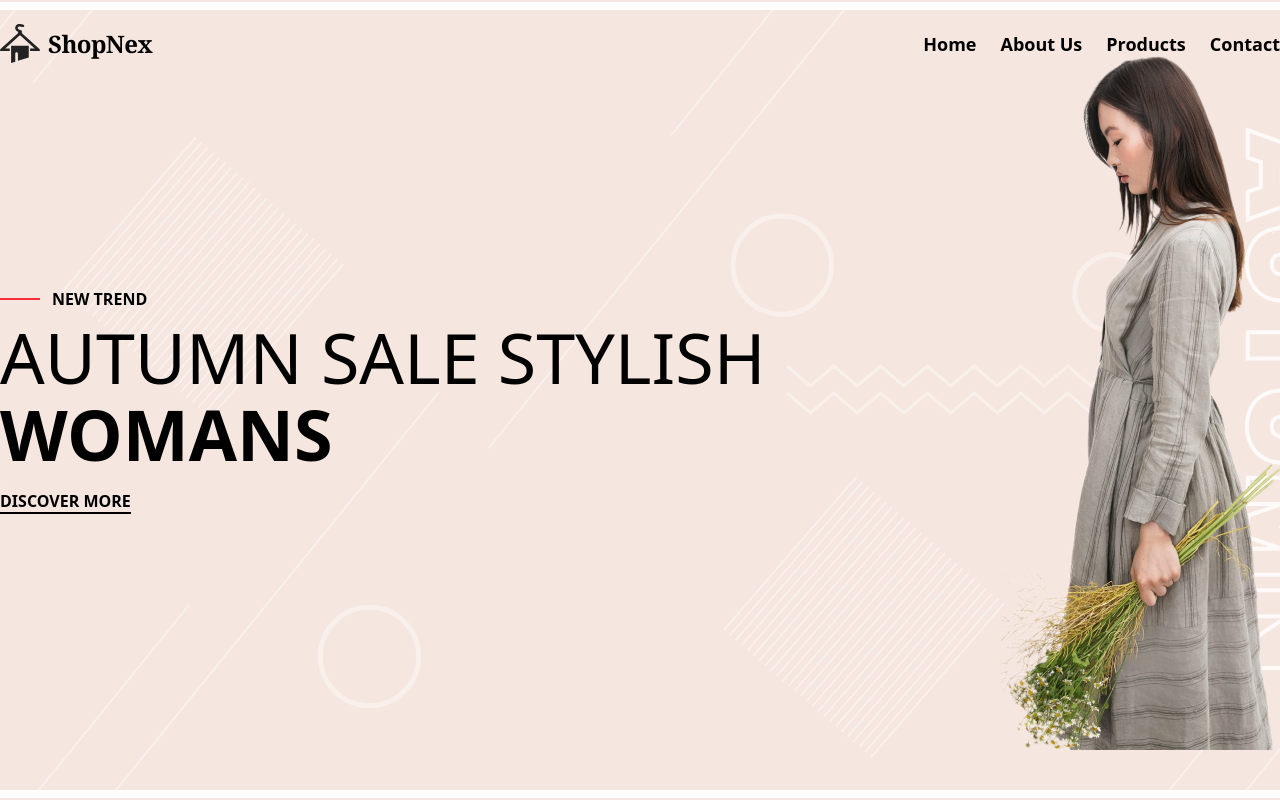
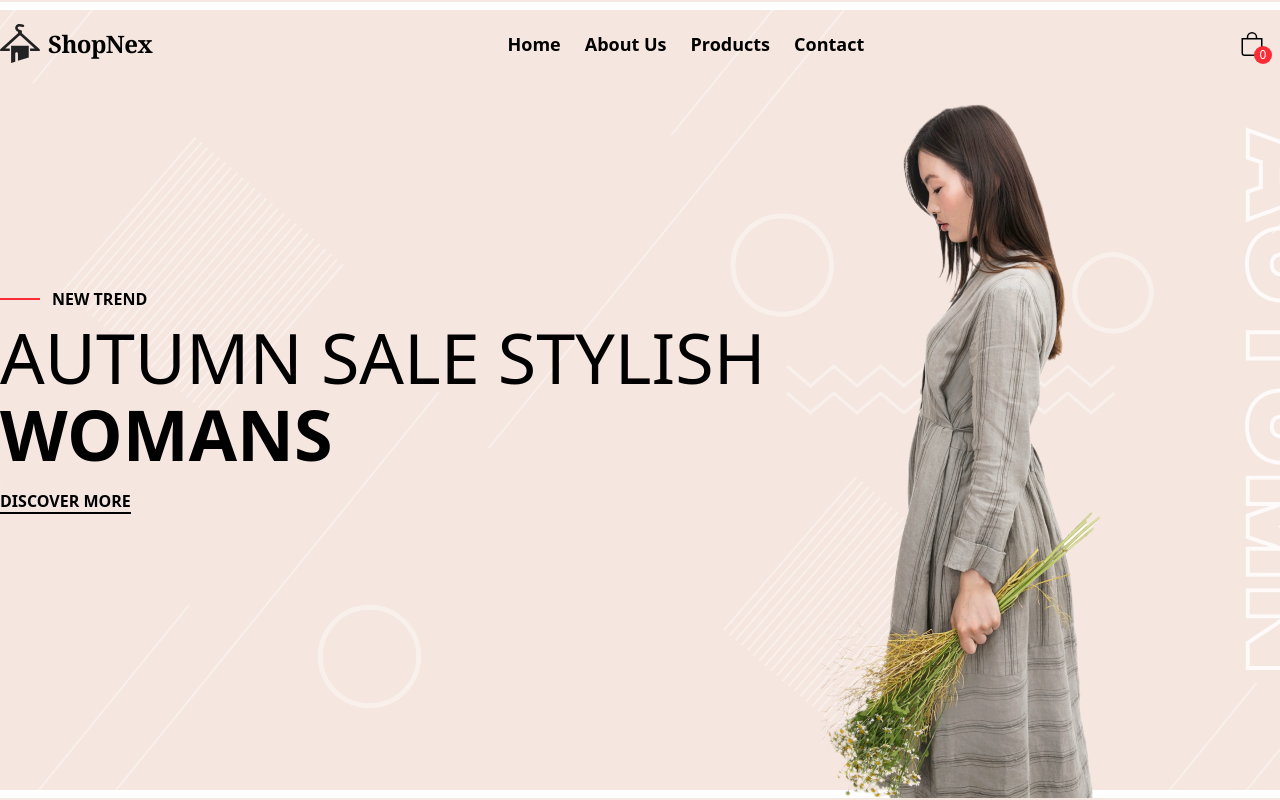
Before and after one commit to roysreejan/shopnex, a React (Vite) app: page / in a window 1280 px wide. Shown: the top 800 px of the page. Built offline with nearby package versions, Linux system fonts and the light colour scheme; no server answers.

Commit message:
adjust responsiveness

```diff
--- a/src/components/Header.jsx
+++ b/src/components/Header.jsx
@@ -32,13 +32,13 @@ const Header = () => {
       animate={{ opacity: 1 }}
       transition={{ duration: 0.5 }}
     >
-      <div className="container px-[30px] lg:px-0 mx-auto flex items-center justify-between h-full">
+      <div className="container px-[15px] lg:px-0 mx-auto flex items-center justify-between h-full">
         {/* ShopNex Logo - Always visible */}
         <motion.div
           initial={{ x: -50, opacity: 0 }}
           animate={{ x: 0, opacity: 1 }}
           transition={{ duration: 0.6 }}
-          className="flex items-center"
+          className="flex items-center justify-center lg:justify-start"
         >
           <Link to={"/#hero"} onClick={() => setMobileMenuOpen(false)}>
             <div className="flex items-center">
@@ -50,9 +50,9 @@ const Header = () => {
           </Link>
         </motion.div>
 
-        {/* Desktop Nav */}
+        {/* Desktop Nav - Centered */}
         <motion.nav
-          className="hidden md:flex items-center space-x-6"
+          className="hidden md:flex items-center justify-center space-x-6 w-full"
           initial={{ opacity: 0 }}
           animate={{ opacity: 1 }}
           transition={{ duration: 0.6, delay: 0.3 }}
@@ -84,8 +84,8 @@ const Header = () => {
         </motion.nav>
 
         {/* Cart & Mobile Menu Button */}
-        <div className="flex items-center space-x-4 md:hidden">
-          {/* Cart Icon */}
+        <div className="flex items-center space-x-4">
+          {/* Cart Icon (Visible on Desktop & Mobile) */}
           <motion.div
             onClick={() => setIsOpen(!isOpen)}
             className="cursor-pointer flex relative"
@@ -99,8 +99,8 @@ const Header = () => {
             </div>
           </motion.div>
 
-          {/* Mobile Menu Toggle */}
-          <button onClick={toggleMobileMenu}>
+          {/* Mobile Menu Toggle (Visible only on mobile) */}
+          <button onClick={toggleMobileMenu} className="md:hidden">
             {mobileMenuOpen ? (
               <HiX className="text-3xl" />
             ) : (
--- a/src/components/Hero.jsx
+++ b/src/components/Hero.jsx
@@ -62,6 +62,7 @@ const Hero = () => {
           initial={{ opacity: 0, x: 50 }}
           animate={{ opacity: 1, x: 0 }}
           transition={{ duration: 0.8, delay: 0.5 }}
+          style={{ marginTop: '95px', position: 'relative', left: '-180px' }}
         >
           <img src={WomanImg} alt="woman" />
         </motion.div>
```
